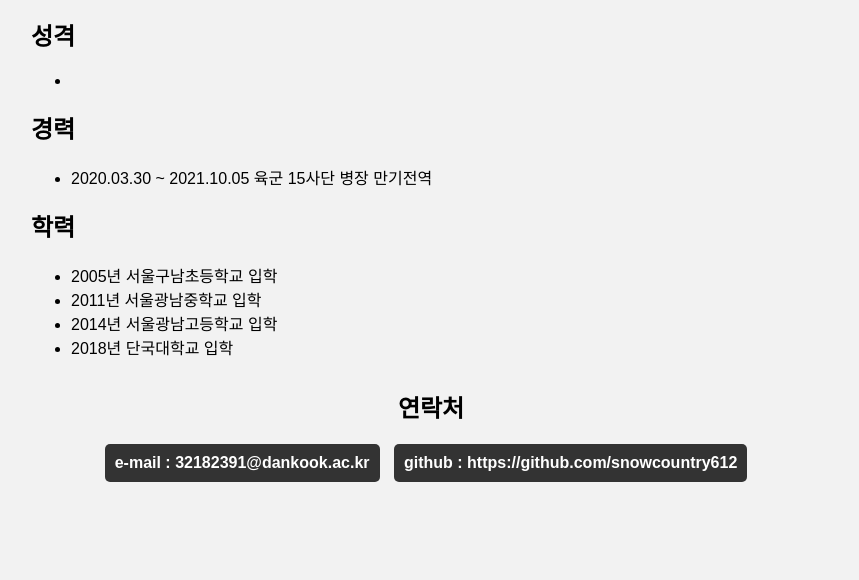
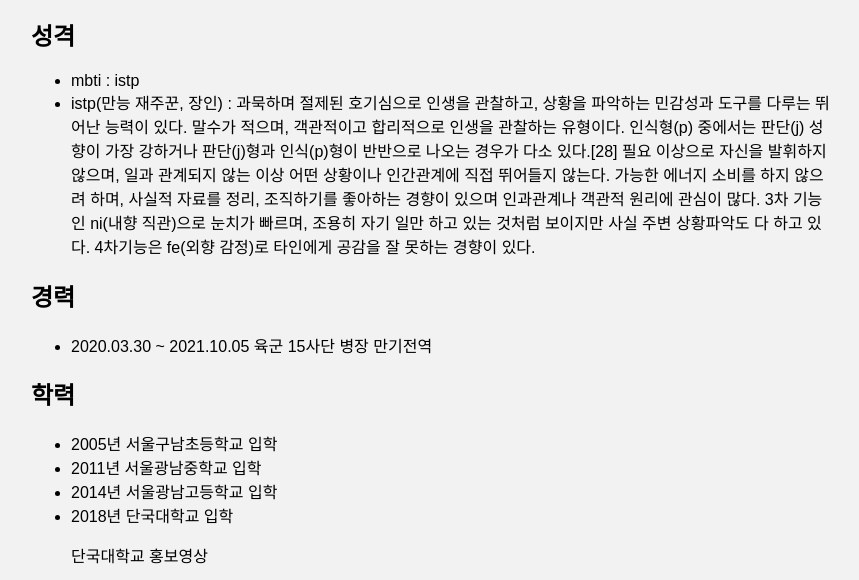
Before and after one commit to Snowcountry612/Mid-Term-Project, a plain HTML site: page 43-32182391-신용재/title.html in a window 1280 px wide. Shown: the part 692-1272 px from the top of the page, without its empty margins (209-1068 px from the left). Before the commit the page ends 1204 px from the top, so only its background shows below. Drawn offline with Linux system fonts and the light colour scheme; grey boxes are pictures that could not be loaded.

Commit message:
Add files via upload

```diff
--- a/43-32182391-신용재/title.html
+++ b/43-32182391-신용재/title.html
@@ -32,7 +32,8 @@
         <section>
             <h2>성격</h2>
             <ul>
-                <li></li>
+                <li>MBTI : ISTP</li>
+                <li>ISTP(만능 재주꾼, 장인) : 과묵하며 절제된 호기심으로 인생을 관찰하고, 상황을 파악하는 민감성과 도구를 다루는 뛰어난 능력이 있다. 말수가 적으며, 객관적이고 합리적으로 인생을 관찰하는 유형이다. 인식형(P) 중에서는 판단(J) 성향이 가장 강하거나 판단(J)형과 인식(P)형이 반반으로 나오는 경우가 다소 있다.[28] 필요 이상으로 자신을 발휘하지 않으며, 일과 관계되지 않는 이상 어떤 상황이나 인간관계에 직접 뛰어들지 않는다. 가능한 에너지 소비를 하지 않으려 하며, 사실적 자료를 정리, 조직하기를 좋아하는 경향이 있으며 인과관계나 객관적 원리에 관심이 많다. 3차 기능인 Ni(내향 직관)으로 눈치가 빠르며, 조용히 자기 일만 하고 있는 것처럼 보이지만 사실 주변 상황파악도 다 하고 있다. 4차기능은 Fe(외향 감정)로 타인에게 공감을 잘 못하는 경향이 있다.</li>
             </ul>
         </section>
         <section>
@@ -48,6 +49,8 @@
                 <li>2011년 서울광남중학교 입학</li>
                 <li>2014년 서울광남고등학교 입학</li>
                 <li>2018년 단국대학교 입학</li>
+                <p>단국대학교 홍보영상</p>
+                <embed src="https://www.youtube.com/embed/cbHa9PqbeMg" width="800" height="400">
             </ul>
         </section>
         <div id="contact">
```
